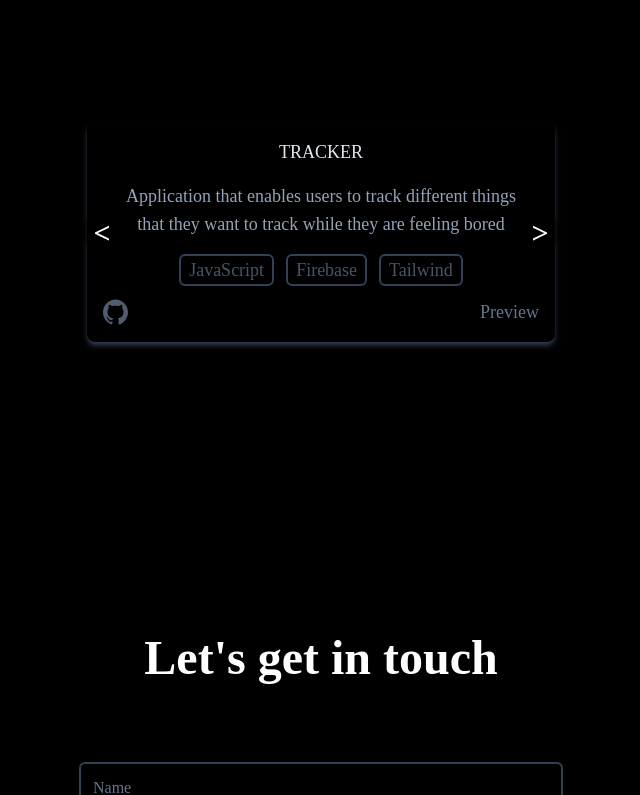
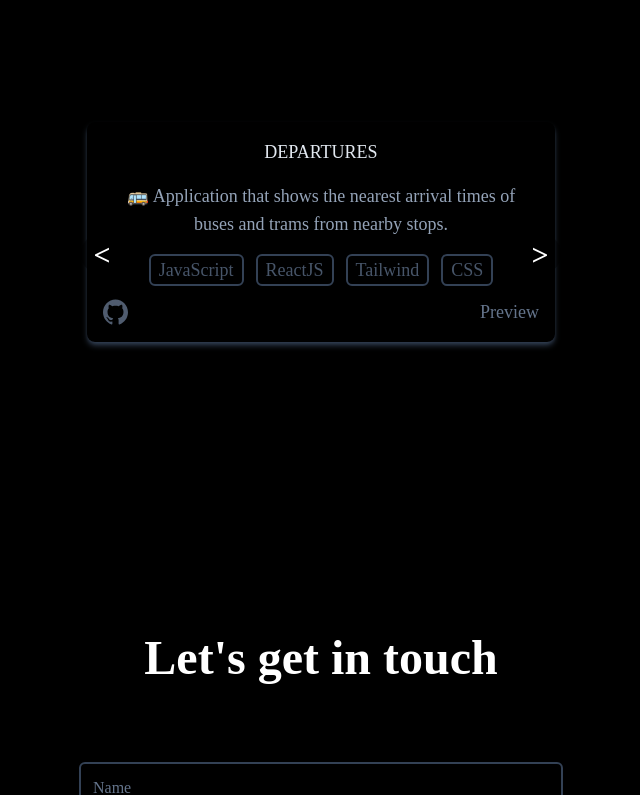
Before and after one commit to CannonCodeOrg/CannonCodeWeb, a React (Create React App) app: page / in a window 1280 px wide. Shown: the part 2388-3183 px from the top of the page, without its empty margins (319-959 px from the left). Built offline with nearby package versions, Linux system fonts and the light colour scheme; the HTML template or start-up script is replaced by a standard one.

Commit message:
projectcs data & contect button style

```diff
--- a/src/components/Contact.jsx
+++ b/src/components/Contact.jsx
@@ -30,7 +30,7 @@ const Contact = () => {
         <input placeholder="Email" className="form-input" name="user_email" pattern="[a-z0-9._%+\-]+@[a-z0-9.\-]+\.[a-z]{2,}$" required />
         <textarea placeholder="Message" className="form-input h-[100px]" name="message" required />
 
-        <button className='mx-auto hover:bg-slate-800 hover:text-slate-700 px-5 py-2 rounded-md duration-300 bg-slate-900 text-slate-600 cursor-pointer'>Send</button>
+        <button className='mx-auto hover:bg-slate-800 hover:text-slate-700 px-5 py-2 rounded-md duration-300 bg-slate-900 text-slate-500 cursor-pointer'>Send</button>
       </form>
     </section>
   );
--- a/src/components/ProjectCard.jsx
+++ b/src/components/ProjectCard.jsx
@@ -1,23 +1,24 @@
 import React from "react";
 import GithubIcon from "../assets/images/githubIcon.svg";
 
-const ProjectCard = () => {
+const ProjectCard = ({ data }) => {
+  const { title, description, techs } = data;
+
   return (
     <div className="text-lg text-center shadow-md shadow-slate-700 hover:shadow-slate-500 w-fit mx-auto flex flex-col rounded-lg p-4 text-slate-500 duration-300">
       {/* TITLE */}
-      <div className="text-slate-200">TRACKER</div>
+      <div className="text-slate-200">{title}</div>
 
       {/* DESCRIPTION */}
-      <p className="text-slate-400 text-center p-4">
-        Application that enables users to track different things that they want
-        to track while they are feeling bored
-      </p>
+      <p className="text-slate-400 text-center p-4">{description}</p>
 
       {/* TECH STACK */}
-      <div className="flex gap-3 mx-auto">
-        <div className="tech-item">JavaScript</div>
-        <div className="tech-item">Firebase</div>
-        <div className="tech-item">Tailwind</div>
+      <div className="flex gap-3 mx-auto flex-wrap justify-center">
+        {techs.map((tech) => (
+          <div className="tech-item" key={tech}>
+            {tech}
+          </div>
+        ))}
       </div>
 
       <div className="flex justify-between mt-3">
@@ -26,7 +27,9 @@ const ProjectCard = () => {
           src={GithubIcon}
           className="w-[25px] opacity-80 hover:opacity-100 cursor-pointer duration-300"
         />
-        <button className="flex hover:text-slate-400 duration-300">Preview</button>
+        <button className="flex hover:text-slate-400 duration-300">
+          Preview
+        </button>
       </div>
     </div>
   );
--- a/src/components/Projects.jsx
+++ b/src/components/Projects.jsx
@@ -2,7 +2,43 @@ import React, { useState } from "react";
 import ProjectCard from "./ProjectCard";
 
 const Projects = () => {
-  const projects = [0, 1, 2, 3];
+  const projects = [
+    {
+      id: 0,
+      title: "SMART SPOTLIGHT",
+      description:
+        "🎇 Integrative real-time person detection and spotlight direction.",
+      techs: [
+        "Python",
+        "OpenCV",
+        "TensorFlow",
+        "Arduino",
+        "Robotics",
+        "Machine Learning",
+        "Computer Vision",
+      ],
+    },
+    {
+      id: 1,
+      title: "OUR PORTFOLIO",
+      description: "💼 Portfolio website of our organization.",
+      techs: ["JavaScript", "ReactJS", "Tailwind", "CSS"],
+    },
+    {
+      id: 2,
+      title: "DEPARTURES",
+      description:
+        "🚌 Application that shows the nearest arrival times of buses and trams from nearby stops.",
+      techs: ["JavaScript", "ReactJS", "Tailwind", "CSS"],
+    },
+    {
+      id: 3,
+      title: "ORGANIZATION MANAGEMENT",
+      description:
+        "🧱 Application that helps us to manage everything in our organization.",
+      techs: ["JavaScript", "ReactJS", "MongoDB", "Tailwind", "CSS"],
+    },
+  ];
   const [currentIndex, setCurrentIndex] = useState(2);
 
   const slideRight = () => {
@@ -25,14 +61,16 @@ const Projects = () => {
 
   return (
     <section className="min-h-[80vh]" id="projects">
-      <div className="font-bold text-4xl py-[3em] text-center mt-[20vh]">Projects</div>
+      <div className="font-bold text-4xl py-[3em] text-center mt-[20vh]">
+        Projects
+      </div>
 
       <div className="w-full relative overflow-hidden max-w-[500px] mx-auto">
         <div className="slider-wrapper flex" style={getSliderStyle()}>
-          {projects.map((project, index) => (
+          {projects.map((projectData, index) => (
             // PROJECT CARD WRAPPER
             <div key={index} className="slider-item p-4">
-              <ProjectCard />
+              <ProjectCard data={projectData} />
             </div>
           ))}
         </div>
```
